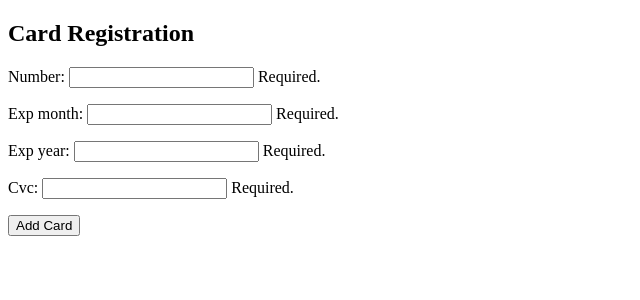
After one commit to maxrios/online-payment, a Django app: page /user/addcard/ in a window 1280 px wide. The commit adds this page. Shown: the top 300 px of the page, without its empty margins (0-640 px from the left). Run offline with Django 3.2, Linux system fonts and the light colour scheme.

Commit message:
User extention and Card Information

```diff
--- /dev/null
+++ b/user/forms.py
@@ -0,0 +1,39 @@
+from django import forms
+from django.contrib.auth.forms import UserCreationForm
+from django.contrib.auth.models import User
+
+
+class SignUpForm(UserCreationForm):
+    first_name  = forms.CharField(max_length=30, required=True, help_text='Required.')
+    last_name   = forms.CharField(max_length=30, required=True, help_text='Required.')
+    email       = forms.EmailField(max_length=254, help_text='Required. Include a valid email address.')
+    birth_date  = forms.DateField(help_text='Required. Format: MM/DD/YYYY.')
+    # customer_id = forms.CharField(max_length=100)
+
+    class Meta:
+        model   = User
+        fields  = ('first_name', 'last_name', 'birth_date', 'email', 'username', 'password1', 'password2')
+
+
+class NewCardForm(forms.Form):
+    number      = forms.CharField(max_length=16, required=True, help_text='Required.')
+    exp_month   = forms.IntegerField(required=True, help_text='Required.')
+    exp_year    = forms.IntegerField(required=True, help_text='Required.')
+    cvc         = forms.CharField(max_length=3, required=True, help_text='Required.')
+
+    def clean_number(self):
+        number = ''.join((self.cleaned_data['number']).split())
+        if len(number) != 16:
+            raise forms.ValidationError('Enter a correct card number.')
+        return number
+
+    def clean_exp_month(self):
+        exp_month = self.cleaned_data['exp_month']
+        if exp_month > 12 or exp_month < 1:
+            raise forms.ValidationError('Enter a correct experation month.')
+        return exp_month
+
+    def clean_cvc(self):
+        cvc = self.cleaned_data['cvc']
+        if len(cvc) != 3:
+            raise forms.ValidationError('Enter a correct cvc number.')
--- /dev/null
+++ b/user/templates/card_registration.html
@@ -0,0 +1,12 @@
+{% extends 'base.html' %}
+
+{% block title %}Card Registration{% endblock %}
+
+{% block content %}
+  <h2>Card Registration</h2>
+  <form method="post">
+    {% csrf_token %}
+    {{ form.as_p }}
+    <button type="submit">Add Card</button>
+  </form>
+{% endblock %}
--- a/user/urls.py
+++ b/user/urls.py
@@ -2,5 +2,6 @@ from django.urls import path
 from . import views
 
 urlpatterns = [
-    path('signup/', views.SignUp.as_view(), name='signup'),
+    path('signup/', views.signup, name='signup'),
+    path('addcard/', views.add_card, name='addcard')
 ]
--- a/user/views.py
+++ b/user/views.py
@@ -1,9 +1,37 @@
-from django.contrib.auth.forms import UserCreationForm
-from django.urls import reverse_lazy
-from django.views import generic
+from user.forms import SignUpForm, NewCardForm
+from django.contrib.auth import login, authenticate
+from django.shortcuts import render, redirect
+from stripe_access.src.card_access import add_customer
 
 
-class SignUp(generic.CreateView):
-    form_class      = UserCreationForm
-    success_url     = reverse_lazy('login')
-    template_name   = 'signup.html'
+def signup(request):
+    if request.method == 'POST':
+        form = SignUpForm(request.POST)
+        if form.is_valid():
+            user    = form.save()
+            user.refresh_from_db()
+            user.profile.birth_date = form.cleaned_data.get('birth_date')
+            user.profile.customer_id = add_customer(
+                form.cleaned_data.get('first_name'),
+                form.cleaned_data.get('last_name'),
+                form.cleaned_data.get('email')
+            )
+            user.save()
+            raw_password    = form.cleaned_data.get('password1')
+            user            = authenticate(username=user.username, password=raw_password)
+            login(request, user)
+            return redirect('home')
+    else:
+        form = SignUpForm()
+    return render(request, 'signup.html', {'form': form})
+
+
+def add_card(request):
+    if request.method == 'POST':
+        form = NewCardForm(request.POST)
+        if form.is_valid():
+            pass
+            return redirect('home')
+    else:
+        form = NewCardForm()
+    return render(request, 'card_registration.html', {'form': form})
```
Also changed, not shown: stripe_access/src/card_access.py (added, +28 -0 lines), templates/home.html (+13 -4 lines), user/models.py (+20 -0 lines), user/migrations/0001_initial.py (added), user/migrations/0002_profile_birth_date.py (added), user/migrations/0003_profile_customer_id.py (added), user/migrations/0004_remove_profile_customer_id.py (added), user/migrations/0005_profile_customer_id.py (added), user/migrations/0006_auto_20200627_1900.py (added), user/migrations/0007_auto_20200627_1901.py (added), user/migrations/0008_auto_20200627_1909.py (added), user/migrations/0009_cards.py (added), 1 other file.
